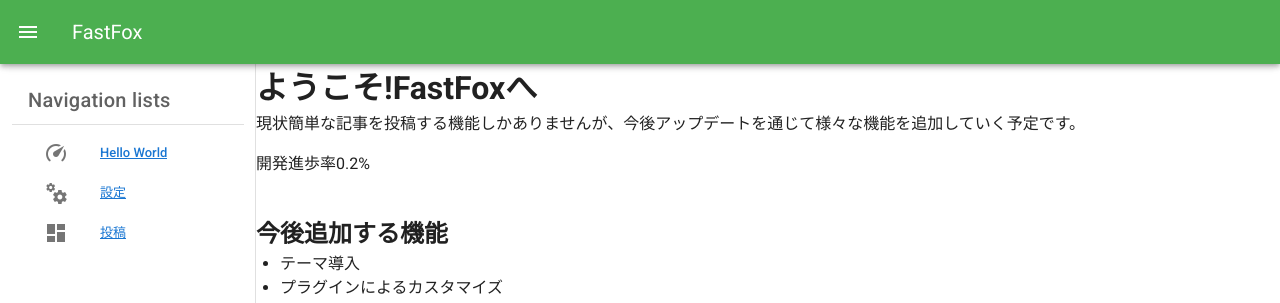
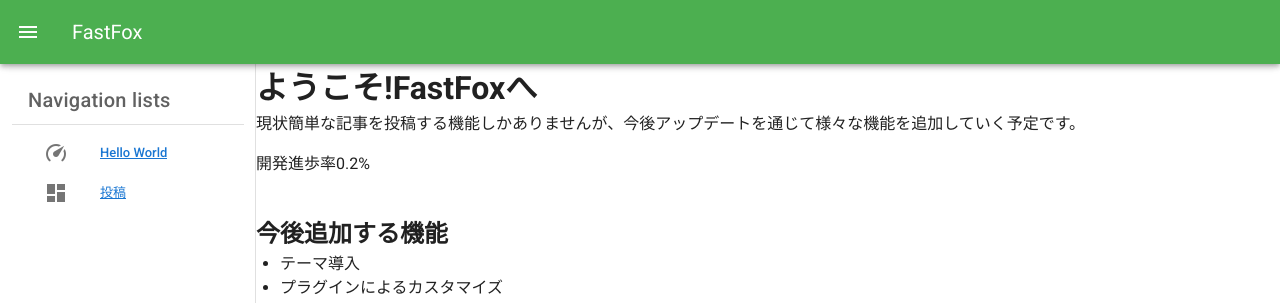
Before and after one commit to inaridiy/fastfox, a Nuxt app: page /admin in a window 1280 px wide. Shown: the top 303 px of the page. Built offline with nearby package versions, Linux system fonts and the light colour scheme.

Commit message:
Update admin.vue

```diff
--- a/layouts/admin.vue
+++ b/layouts/admin.vue
@@ -52,11 +52,6 @@ export default {
         link: "/admin",
       },
       {
-        name: "設定",
-        icon: "mdi-cogs",
-        link: "/admin/setting",
-      },
-      {
         name: "投稿",
         icon: "mdi-view-dashboard",
         link: "/admin/post",
```
